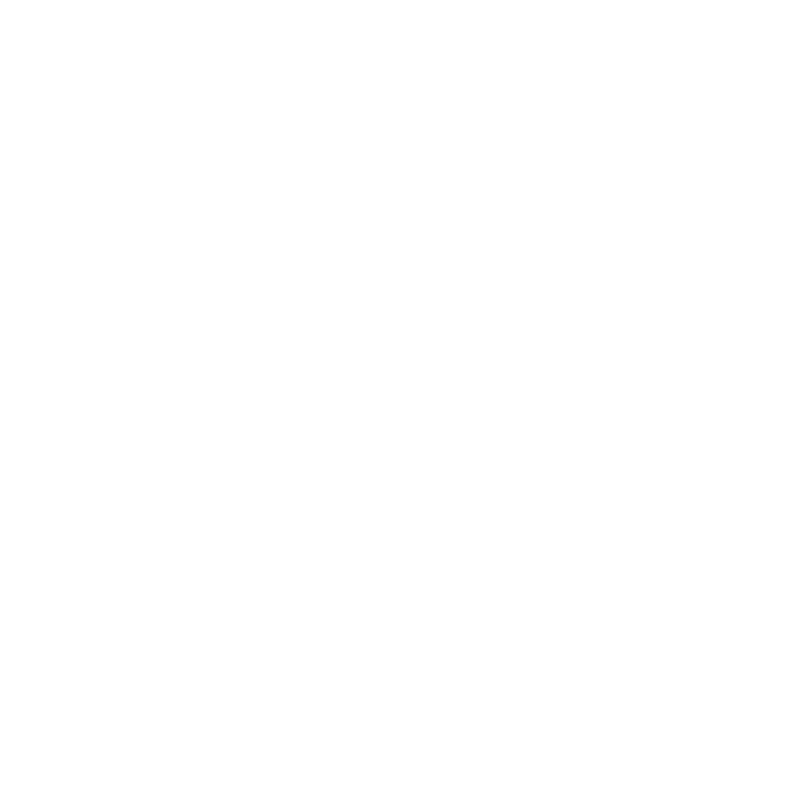
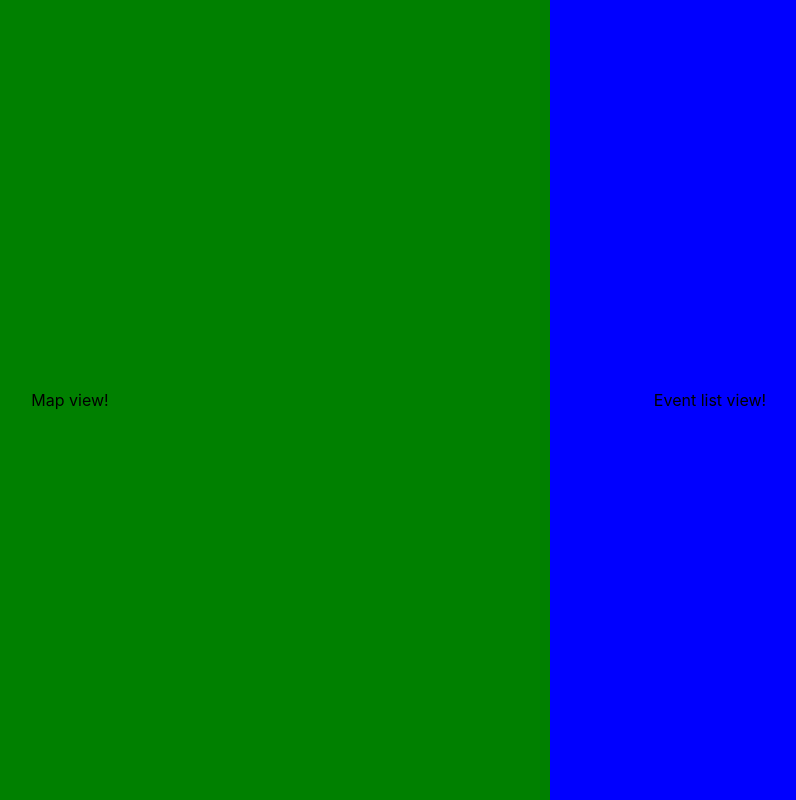
Before and after one commit to broomhandleus/wad-up, a React (Create React App) app: page / in a window 1280 px wide. Shown: the whole page, without its empty margins (410-1206 px from the left). Built offline with nearby package versions, Linux system fonts and the light colour scheme.

Commit message:
Created the basic layout for the main view of the application

```diff
--- a/src/App.tsx
+++ b/src/App.tsx
@@ -1,8 +1,6 @@
 import React from 'react';
-import logo from './logo.svg';
 import './App.css';
 import 'fontsource-roboto';
-import Button from '@material-ui/core/Button';
 import Main from './Components/Main';
 
 function App() {
--- a/src/Components/Main.tsx
+++ b/src/Components/Main.tsx
@@ -1,24 +1,21 @@
 import React from 'react';
 import { makeStyles } from '@material-ui/core/styles';
-import Container from '@material-ui/core/Container';
+import Grid from '@material-ui/core/Grid';
 
 const useStyles = makeStyles((theme) => ({
-  paper: {
-    marginTop: theme.spacing(8),
-    display: 'flex',
-    flexDirection: 'column',
-    alignItems: 'center',
+  mapView: {
+    backgroundColor: "green",
+    display: "flex",
+    justifyContent: "center",
+    alignItems: "center",
+    height: "100vh"
   },
-  avatar: {
-    margin: theme.spacing(1),
-    backgroundColor: theme.palette.secondary.main,
-  },
-  form: {
-    width: '100%', // Fix IE 11 issue.
-    marginTop: theme.spacing(1),
-  },
-  submit: {
-    margin: theme.spacing(3, 0, 2),
+  listView: {
+    backgroundColor: "blue",
+    display: "flex",
+    justifyContent: "center",
+    alignItems: "center",
+    height: "100vh"
   },
 }));
 
@@ -26,8 +23,13 @@
   const classes = useStyles();
 
   return (
-    <Container component="main" maxWidth="xs">
-
-    </Container>
+    <Grid container spacing={0}>
+      <Grid className={classes.mapView} item xs={9}>
+        <div>Map view!</div>
+      </Grid>
+      <Grid className={classes.listView} item xs={3}>
+        <div>Event list view!</div>
+      </Grid>
+    </Grid>
   );
 }
```
Also changed, not shown: 1 other file (tests, documents, lock files or other folders).
